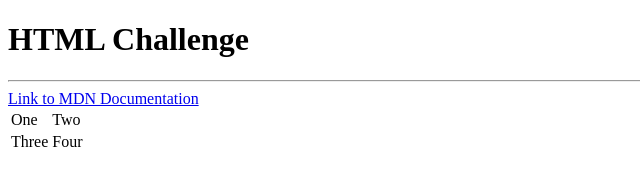
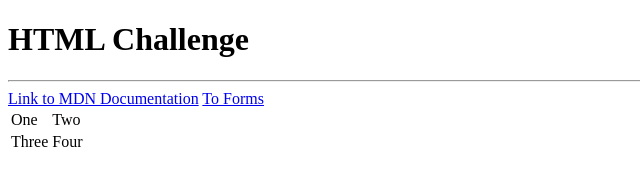
Before and after one commit to vincent1094/cv, a plain HTML site: page index.html in a window 1280 px wide. Shown: the full height of the page, 0-640 px from the left. Drawn offline with Linux system fonts and the light colour scheme.

Commit message:
Update index.html

```diff
--- a/index.html
+++ b/index.html
@@ -8,6 +8,7 @@
     <h1>HTML Challenge</h1>
     <hr />
     <a href="https://developer.mozilla.org/en-US/docs/Web/HTML">Link to MDN Documentation</a>
+    <a href="form.html"> To Forms </a>
     <table>
       <tr>
         <td>One</td>
```
